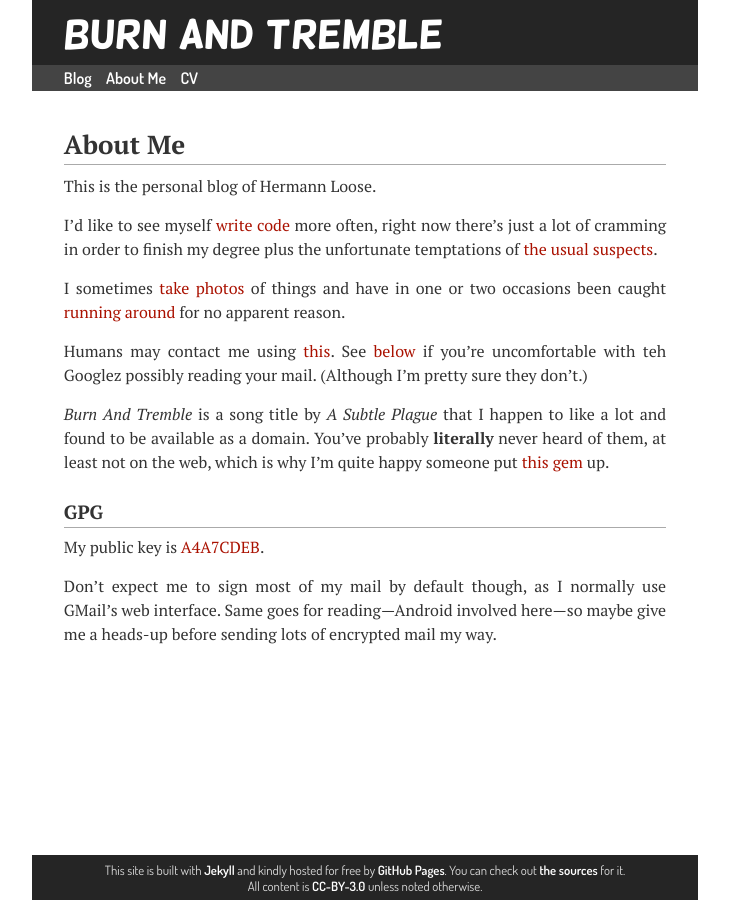
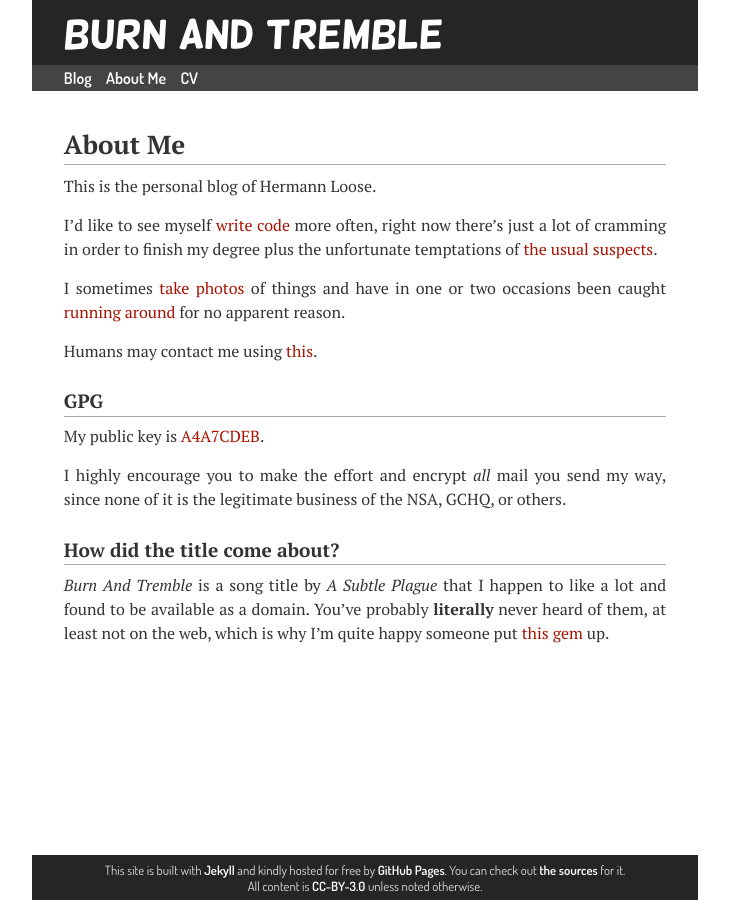
Before and after one commit to hermannloose/hermannloose.github.com, a Jekyll site: the page built from about.md, in a window 1280 px wide. Shown: the whole page, without its empty margins (275-1004 px from the left). Built offline with Jekyll 4.4.1, drawn with Linux system fonts in a browser that asks for light colours.

Commit message:
Change GPG section in About Me.

```diff
--- a/about.md
+++ b/about.md
@@ -26,17 +26,18 @@ around](http://runkeeper.com/user/hermannloose) for no apparent reason.
 
 Humans may contact me using
 [this](http://www.google.com/recaptcha/mailhide/d?k=0157UIhs64_DGqRB7T71cuDQ==&c=jsltL32c5672-_5bbSFu7i9lA-rqJdel1qh3qFW82Xg=).
-See [below](#gpg) if you're uncomfortable with teh Googlez possibly reading
-your mail. (Although I'm pretty sure they don't.)
+
+### GPG
+
+My public key is
+[A4A7CDEB](http://keys.gnupg.net:11371/pks/lookup?op=vindex&search=0x1DBAC963A4A7CDEB).
+
+I highly encourage you to make the effort and encrypt *all* mail you send my
+way, since none of it is the legitimate business of the NSA, GCHQ, or others.
+
+### How did the title come about?
 
 *Burn And Tremble* is a song title by *A Subtle Plague* that I happen to like
 a lot and found to be available as a domain. You've probably **literally**
 never heard of them, at least not on the web, which is why I'm quite happy
 someone put [this gem](http://www.youtube.com/watch?v=H47HrF0a2_o#t=0m15s) up.
-
-### GPG
-My public key is [A4A7CDEB](http://pgp.mit.edu:11371/pks/lookup?op=vindex&search=0x1DBAC963A4A7CDEB).
-
-Don't expect me to sign most of my mail by default though, as I normally use
-GMail's web interface. Same goes for reading—Android involved here—so maybe
-give me a heads-up before sending lots of encrypted mail my way.
```
